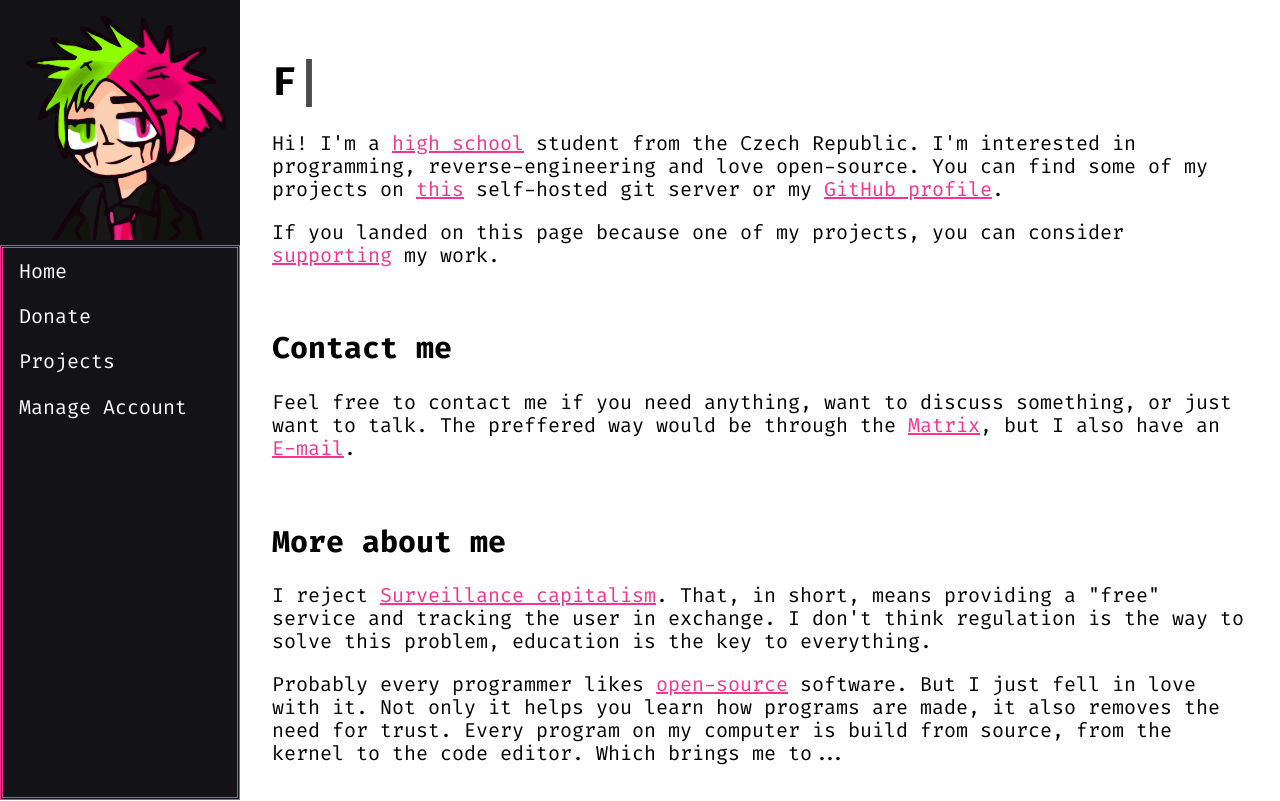
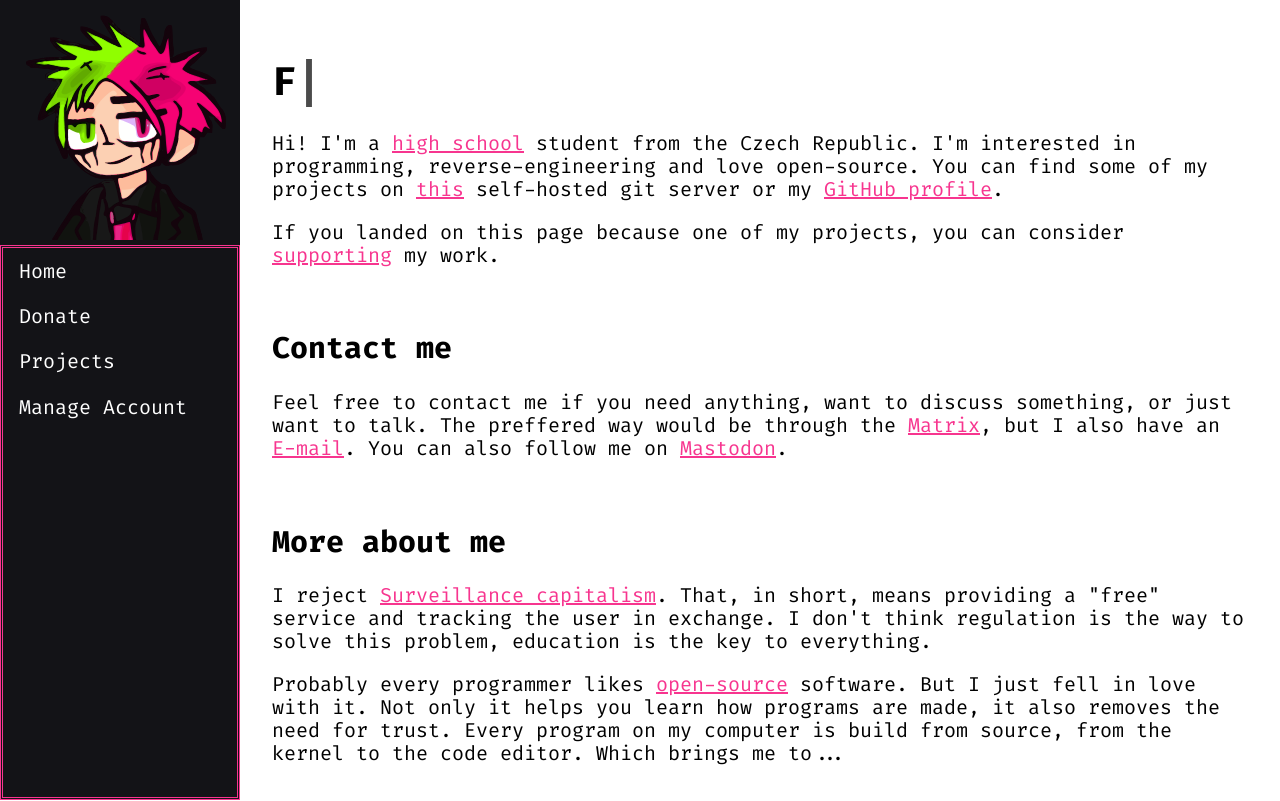
Before and after one commit to vfosnar/fosnyeu, a Next.js app: page / in a window 1280 px wide. Shown: the top 801 px of the page. Built offline with nearby package versions, Linux system fonts and the light colour scheme.

Commit message:
[Docker, Contacts] Raised NodeJS version. Added Mastodon account.

```diff
--- a/pages/index.tsx
+++ b/pages/index.tsx
@@ -20,7 +20,7 @@ const Home: NextPage = () => {
             <p>Hi! I&apos;m a <Link href="https://www.spse.cz/">high school</Link> student from the Czech Republic. I&apos;m interested in programming, reverse-engineering and love open-source. You can find some of my projects on <Link href="https://git.fosny.eu/">this</Link> self-hosted git server or my <Link href="https://github.com/vfosnar">GitHub profile</Link>.</p>
             <p>If you landed on this page because one of my projects, you can consider <Link href="/donate">supporting</Link> my work.</p>
             <h2>Contact me</h2>
-            <p>Feel free to contact me if you need anything, want to discuss something, or just want to talk. The preffered way would be through the <Link href="https://matrix.to/#/@vfosnar:fosny.eu">Matrix</Link>, but I also have an <Link href="mailto:vfosnar@fosny.eu">E-mail</Link>.</p>
+            <p>Feel free to contact me if you need anything, want to discuss something, or just want to talk. The preffered way would be through the <Link href="https://matrix.to/#/@vfosnar:fosny.eu">Matrix</Link>, but I also have an <Link href="mailto:vfosnar@fosny.eu">E-mail</Link>. You can also follow me on <Link href="https://c.im/@vfosnar" passHref={true}><a rel="me">Mastodon</a></Link>.</p>
             <h2>More about me</h2>
             <p>I reject <Link href="https://en.wikipedia.org/wiki/Surveillance_capitalism">Surveillance capitalism</Link>. That, in short, means providing a &quot;free&quot; service and tracking the user in exchange. I don&apos;t think regulation is the way to solve this problem, education is the key to everything.</p>
             <p>Probably every programmer likes <Link href="https://choosealicense.com/">open-source</Link> software. But I just fell in love with it. Not only it helps you learn how programs are made, it also removes the need for trust. Every program on my computer is build from source, from the kernel to the code editor. Which brings me to...</p>
```
Also changed, not shown: 1 other file (tests, documents, lock files or other folders).
